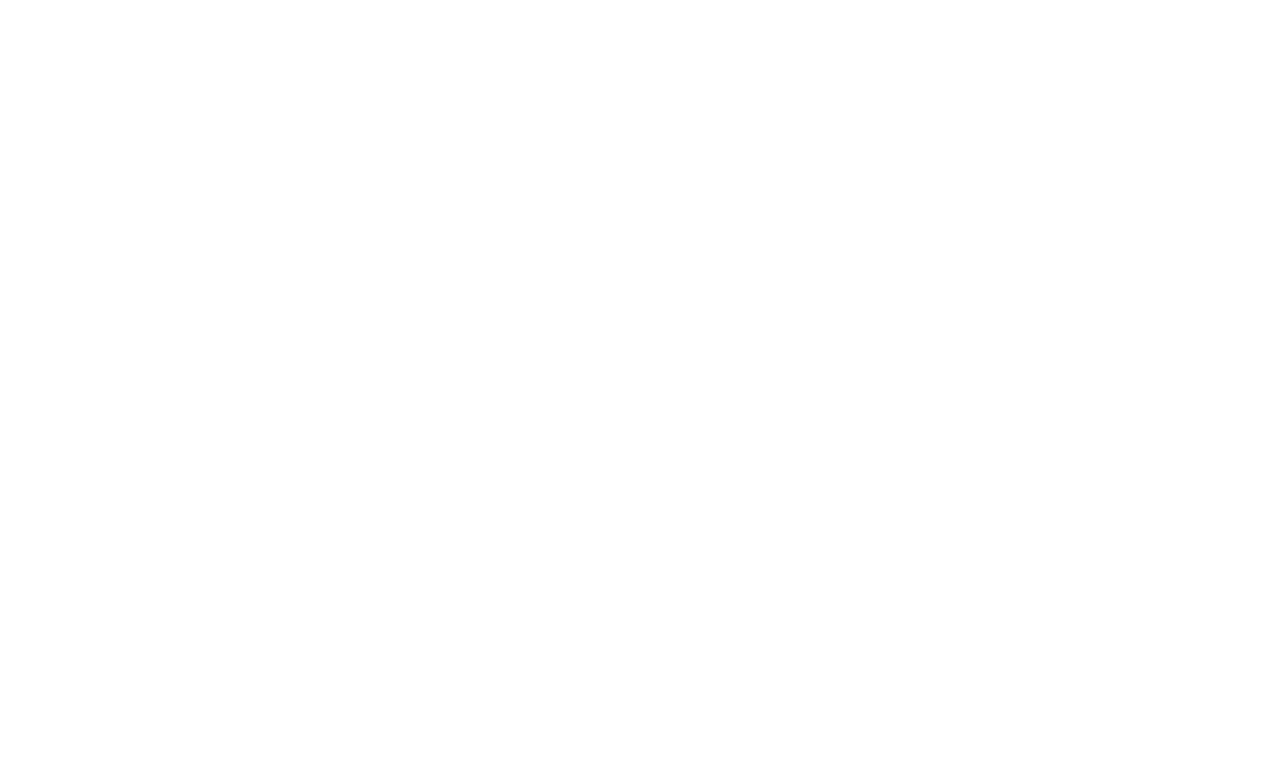
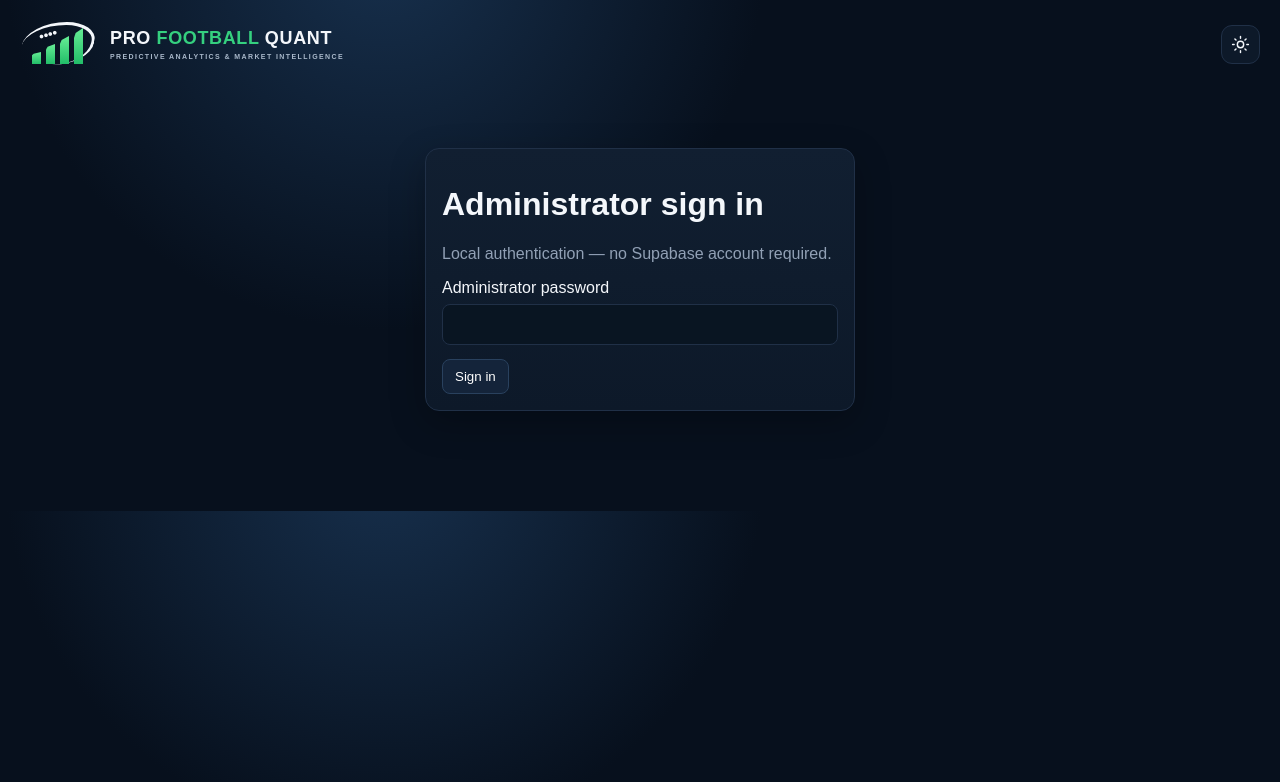
Before and after one commit to ggagov-lgtm/nflvercel, a Next.js app: page /auth/login in a window 1280 px wide. Before the commit this address had no page. Shown: the top 782 px of the page. Built offline with nearby package versions, Linux system fonts and the light colour scheme.

Commit message:
Replace Supabase sign-in with local administrator password session

```diff
--- a/app/auth/login/page.tsx
+++ b/app/auth/login/page.tsx
@@ -1,2 +1,5 @@
-import { redirect } from 'next/navigation';
-export default function Login() { redirect('/'); }
+import { login } from '../actions';
+export default async function Login({ searchParams }: { searchParams: Promise<{error?:string}> }) {
+ const q=await searchParams;
+ return <div className="auth panel"><h1>Administrator sign in</h1><p className="muted">Local authentication — no Supabase account required.</p>{q.error?<p className="authError">{q.error==='setup'?'Admin access requires ADMIN_PASSWORD and ADMIN_SESSION_SECRET to be configured in Vercel.':'Incorrect password.'}</p>:null}<form action={login}><label>Administrator password</label><input name="password" type="password" autoComplete="current-password" required/><button className="button">Sign in</button></form></div>;
+}
```
